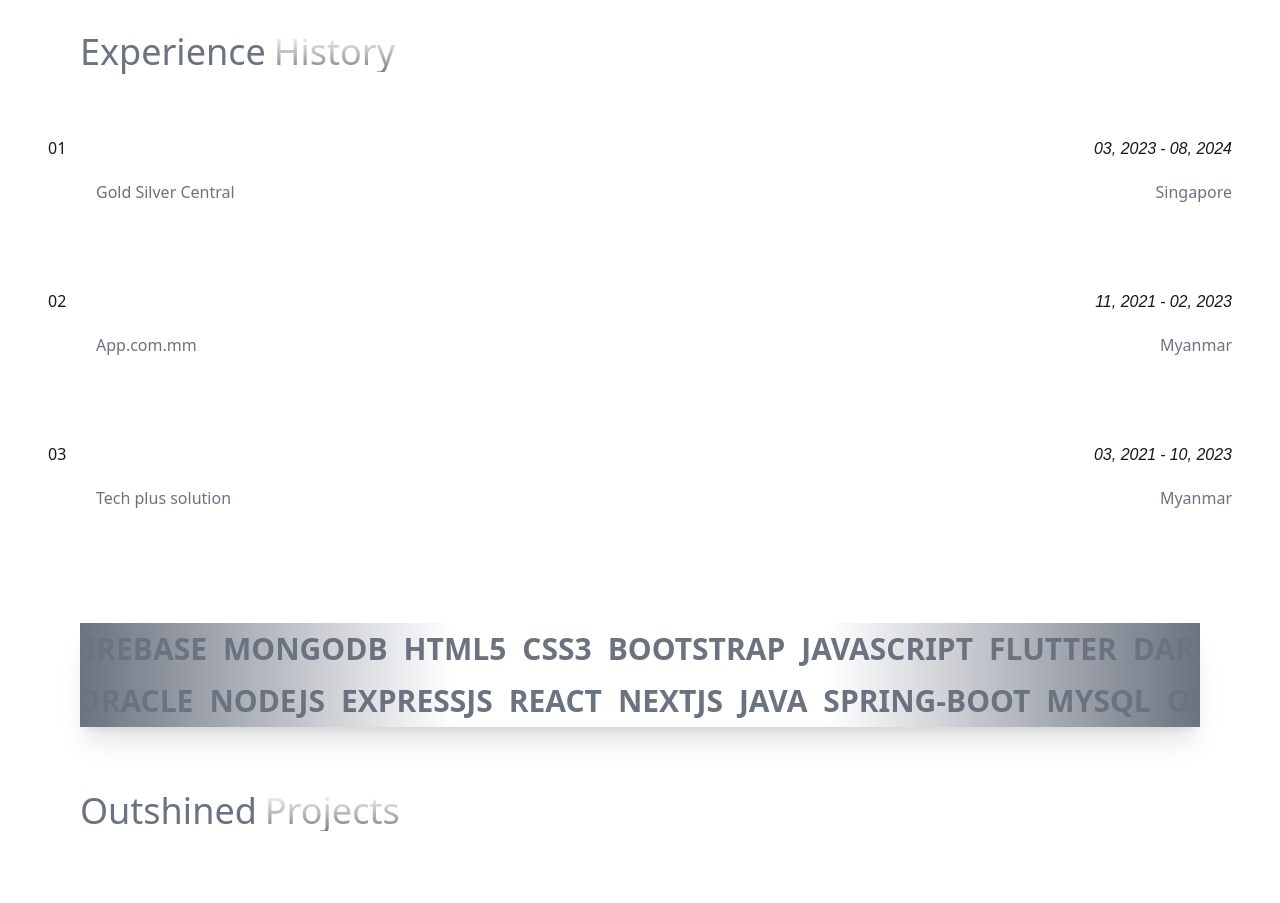
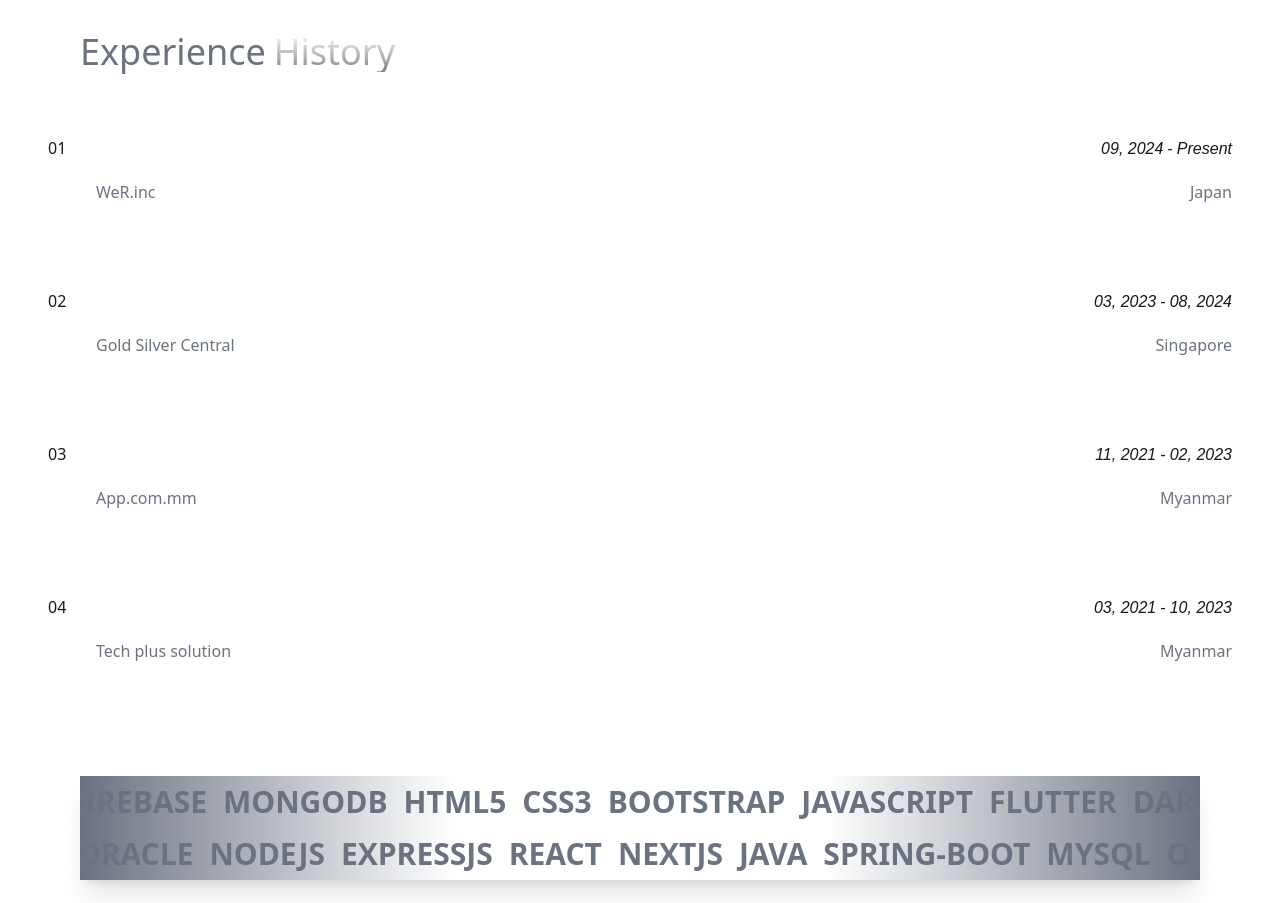
Before and after one commit to neirinzaralwin/portfolio, a Next.js app: page / in a window 1280 px wide. Shown: the part 1100-2003 px from the top of the page. Built offline with nearby package versions, Linux system fonts and the light colour scheme.

Commit message:
feat: add new experience entry for Senior Software Engineer at WeR.inc and update experience IDs

```diff
--- a/app/page.tsx
+++ b/app/page.tsx
@@ -7,6 +7,26 @@
 import ColleageReviews from "@/components/reviews/colleage-reviews";
 
 const expList: Timeline[] = [
+  {
+    company_name: "WeR.inc",
+    summary: "Summary",
+    sequence: 1,
+    startDate: "2024-09-01",
+    endDate: "Present",
+    jobTitle: "Senior Software Engineer",
+    jobLocation: "Japan",
+    bulletPoints: [
+      "Product Ownership: Took on responsibilities beyond software engineering, making key product decisions, including tech stack selection and development strategies.",
+      "Full-Stack Development: Led development using Fastify for backend, React for frontend, and Flutter for mobile applications, ensuring a cohesive ecosystem.",
+      "Data Science & Machine Learning: Used Python for data science applications, including contributions to a time-series model for stock price prediction.",
+      "Tourist-Focused Restaurant Recommendation: Built a nearby restaurant search and recommendation system tailored for tourists visiting Japan.",
+      "Payment Gateway Setup: Integrated Stripe for seamless and secure payment processing within the platform.",
+    ],
+    forEducation: false,
+    enabled: true,
+    _id: "1",
+  },
+
   {
     company_name: "Gold Silver Central",
     summary: "Summary",
@@ -25,7 +45,7 @@
     ],
     forEducation: false,
     enabled: true,
-    _id: "1",
+    _id: "2",
   },
 
   {
@@ -47,7 +67,7 @@
     ],
     forEducation: false,
     enabled: true,
-    _id: "2",
+    _id: "3",
   },
 
   {
@@ -66,7 +86,7 @@
     ],
     forEducation: false,
     enabled: true,
-    _id: "3",
+    _id: "4",
   },
 ];
 
--- a/components/experience/experience.tsx
+++ b/components/experience/experience.tsx
@@ -72,9 +72,11 @@
                   </span>
                   <span className="max-md:hidden">{" - "}</span>
                   <span className="italic">
-                    {formatDate(exp.endDate).month +
-                      ", " +
-                      formatDate(exp.endDate).year}
+                    {exp.endDate === "Present"
+                      ? "Present"
+                      : formatDate(exp.endDate).month +
+                        ", " +
+                        formatDate(exp.endDate).year}
                   </span>
                 </div>
               </div>
```
